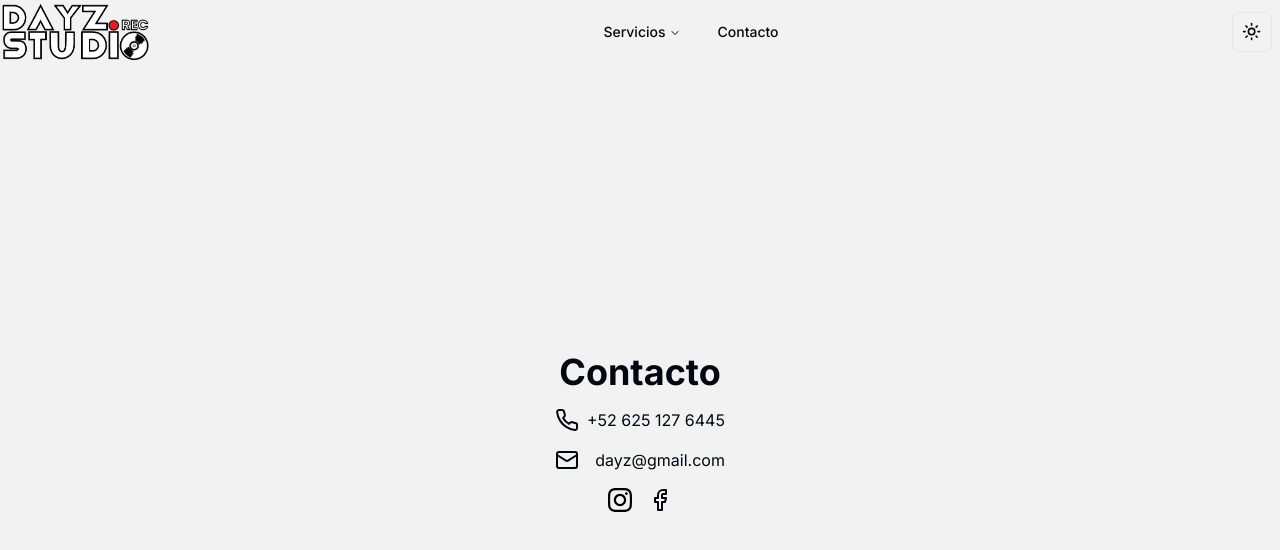
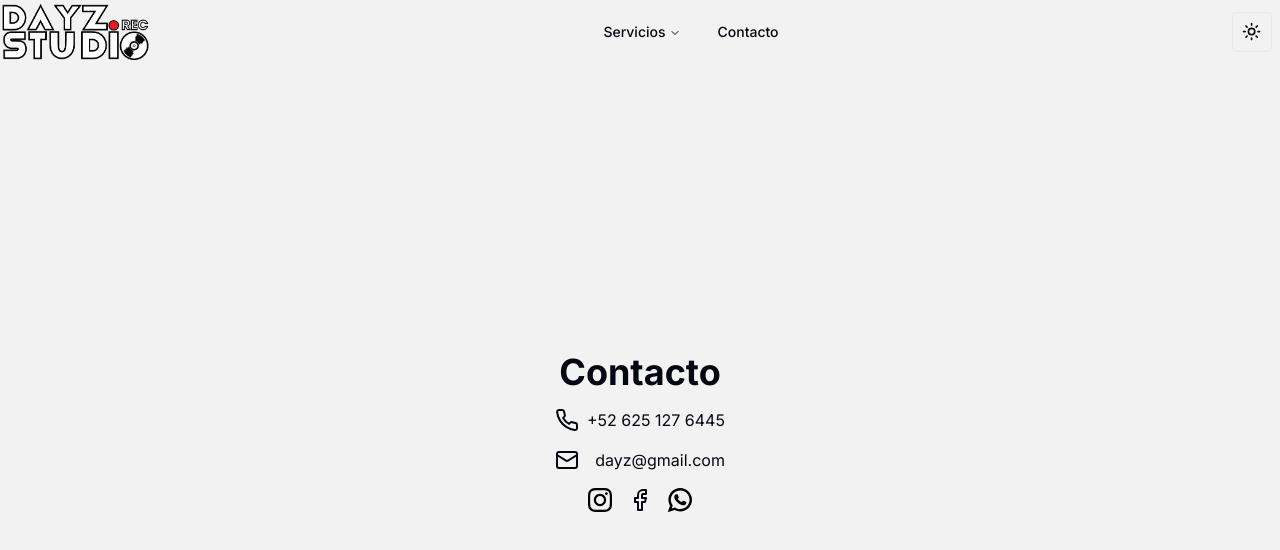
Before and after one commit to edgarlcs/dayz, a Next.js app: page /contacto in a window 1280 px wide. Shown: the top 550 px of the page. Built offline with nearby package versions, Linux system fonts and the light colour scheme.

Commit message:
Added whatsapp contact

```diff
--- a/app/contacto/page.tsx
+++ b/app/contacto/page.tsx
@@ -1,5 +1,6 @@
 import { Phone, Mail, Facebook } from "lucide-react";
 import Instagram from "@/components/Instagram";
+import Whatsapp from "@/components/Whatsapp";
 const ContactPage = () => {
   return (
     <div className="flex justify-center items-center h-[calc(100dvh-64px)]">
@@ -11,7 +12,10 @@
             <Phone /> <a href="tel:+526251276445">+52 625 127 6445</a>
           </section>
           <section className="flex gap-2 p-2 justify-between">
-            <Mail /> <a href="mailto:dayz@gmail.com">dayz@gmail.com </a>
+            <Mail />{" "}
+            <a href="mailto:dayz@gmail.com?subject=DAYZ PROD CONTACTO">
+              dayz@gmail.com{" "}
+            </a>
           </section>
         </div>
 
@@ -22,6 +26,9 @@
           <a href="https://www.facebook.com/adrian.diazolivas">
             <Facebook />
           </a>
+          <a href="https://wa.me/+526251276445">
+            <Whatsapp />
+          </a>
         </section>
         {/* </div> */}
       </div>
--- /dev/null
+++ b/components/Whatsapp.tsx
@@ -0,0 +1,45 @@
+import { motion } from "framer-motion";
+
+const Whatsapp = () => {
+  return (
+    <svg
+      className="fill-black dark:fill-white"
+      height={24}
+      width={24}
+      version="1.1"
+      id="Layer_1"
+      xmlns="http://www.w3.org/2000/svg"
+      xmlnsXlink="http://www.w3.org/1999/xlink"
+      viewBox="0 0 308 308"
+      xmlSpace="preserve"
+    >
+      <g id="XMLID_468_">
+        <path
+          id="XMLID_469_"
+          d="M227.904,176.981c-0.6-0.288-23.054-11.345-27.044-12.781c-1.629-0.585-3.374-1.156-5.23-1.156
+		c-3.032,0-5.579,1.511-7.563,4.479c-2.243,3.334-9.033,11.271-11.131,13.642c-0.274,0.313-0.648,0.687-0.872,0.687
+		c-0.201,0-3.676-1.431-4.728-1.888c-24.087-10.463-42.37-35.624-44.877-39.867c-0.358-0.61-0.373-0.887-0.376-0.887
+		c0.088-0.323,0.898-1.135,1.316-1.554c1.223-1.21,2.548-2.805,3.83-4.348c0.607-0.731,1.215-1.463,1.812-2.153
+		c1.86-2.164,2.688-3.844,3.648-5.79l0.503-1.011c2.344-4.657,0.342-8.587-0.305-9.856c-0.531-1.062-10.012-23.944-11.02-26.348
+		c-2.424-5.801-5.627-8.502-10.078-8.502c-0.413,0,0,0-1.732,0.073c-2.109,0.089-13.594,1.601-18.672,4.802
+		c-5.385,3.395-14.495,14.217-14.495,33.249c0,17.129,10.87,33.302,15.537,39.453c0.116,0.155,0.329,0.47,0.638,0.922
+		c17.873,26.102,40.154,45.446,62.741,54.469c21.745,8.686,32.042,9.69,37.896,9.69c0.001,0,0.001,0,0.001,0
+		c2.46,0,4.429-0.193,6.166-0.364l1.102-0.105c7.512-0.666,24.02-9.22,27.775-19.655c2.958-8.219,3.738-17.199,1.77-20.458
+		C233.168,179.508,230.845,178.393,227.904,176.981z"
+        />
+        <path
+          id="XMLID_470_"
+          d="M156.734,0C73.318,0,5.454,67.354,5.454,150.143c0,26.777,7.166,52.988,20.741,75.928L0.212,302.716
+		c-0.484,1.429-0.124,3.009,0.933,4.085C1.908,307.58,2.943,308,4,308c0.405,0,0.813-0.061,1.211-0.188l79.92-25.396
+		c21.87,11.685,46.588,17.853,71.604,17.853C240.143,300.27,308,232.923,308,150.143C308,67.354,240.143,0,156.734,0z
+		 M156.734,268.994c-23.539,0-46.338-6.797-65.936-19.657c-0.659-0.433-1.424-0.655-2.194-0.655c-0.407,0-0.815,0.062-1.212,0.188
+		l-40.035,12.726l12.924-38.129c0.418-1.234,0.209-2.595-0.561-3.647c-14.924-20.392-22.813-44.485-22.813-69.677
+		c0-65.543,53.754-118.867,119.826-118.867c66.064,0,119.812,53.324,119.812,118.867
+		C276.546,215.678,222.799,268.994,156.734,268.994z"
+        />
+      </g>
+    </svg>
+  );
+};
+
+export default Whatsapp;
```
Also changed, not shown: components/MusicPlayer.tsx (+7 -7 lines).
